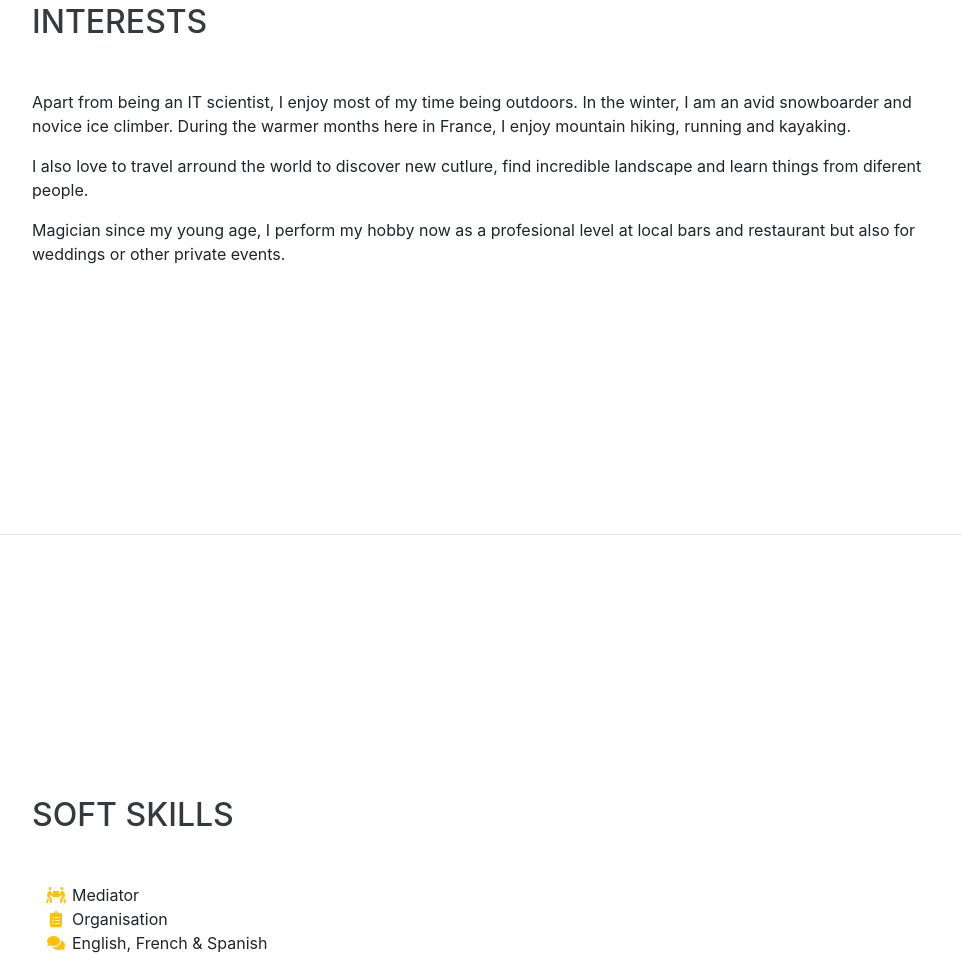
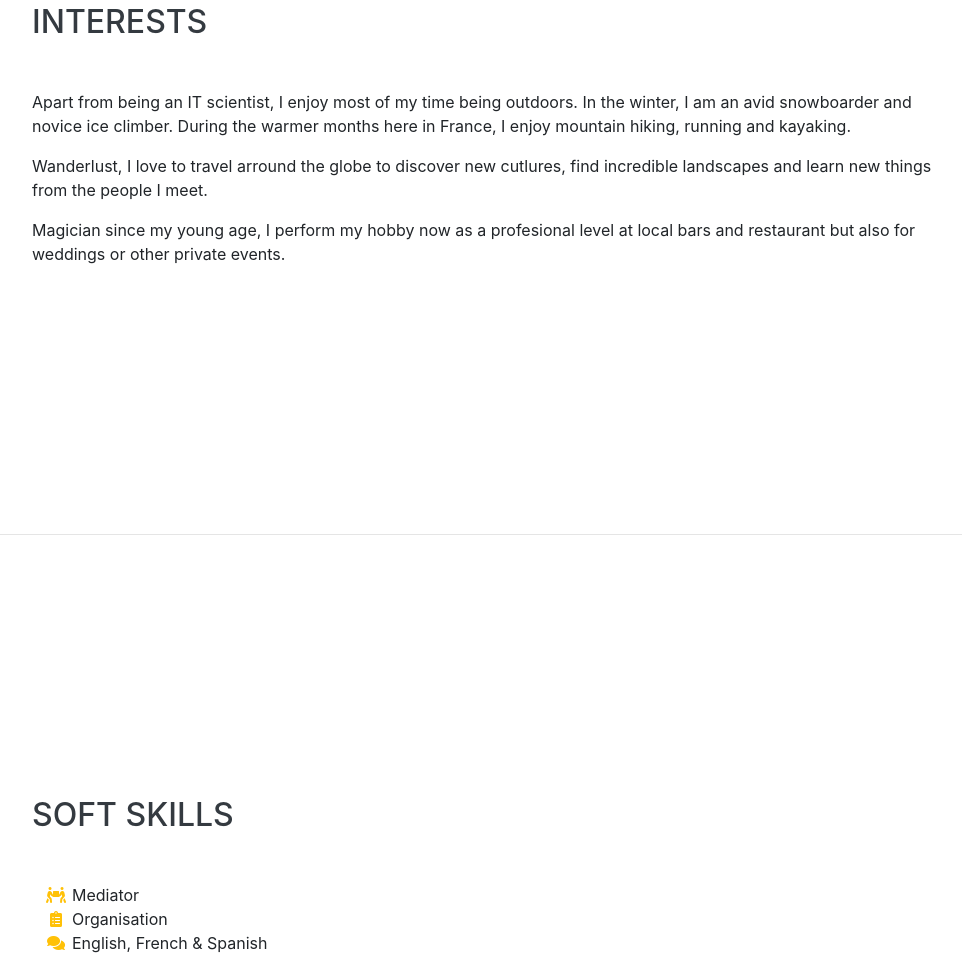
Before and after one commit to William-LP/portfolio, a website with bundled scripts: page index.html in a window 1280 px wide. Shown: the part 3820-4774 px from the top of the page, without its empty margins (288-1250 px from the left). Built offline with nearby package versions, Linux system fonts and the light colour scheme; a web font is replaced by a local one.

Commit message:
typos in interest

```diff
--- a/index.html
+++ b/index.html
@@ -257,7 +257,7 @@
       <div class="w-100">
         <h2 class="mb-5">Interests</h2>
         <p>Apart from being an IT scientist, I enjoy most of my time being outdoors. In the winter, I am an avid snowboarder and novice ice climber. During the warmer months here in France, I enjoy mountain hiking, running and kayaking.</p>
-        <p>I also love to travel arround the world to discover new cutlure, find incredible landscape and learn things from diferent people.</p>
+        <p>Wanderlust, I love to travel arround the globe to discover new cutlures, find incredible landscapes and learn new things from the people I meet.</p>
         <p class="mb-0">Magician since my young age, I perform my hobby now as a profesional level at local bars and restaurant but also for weddings or other private events.</p>
       </div>
     </section>
```
